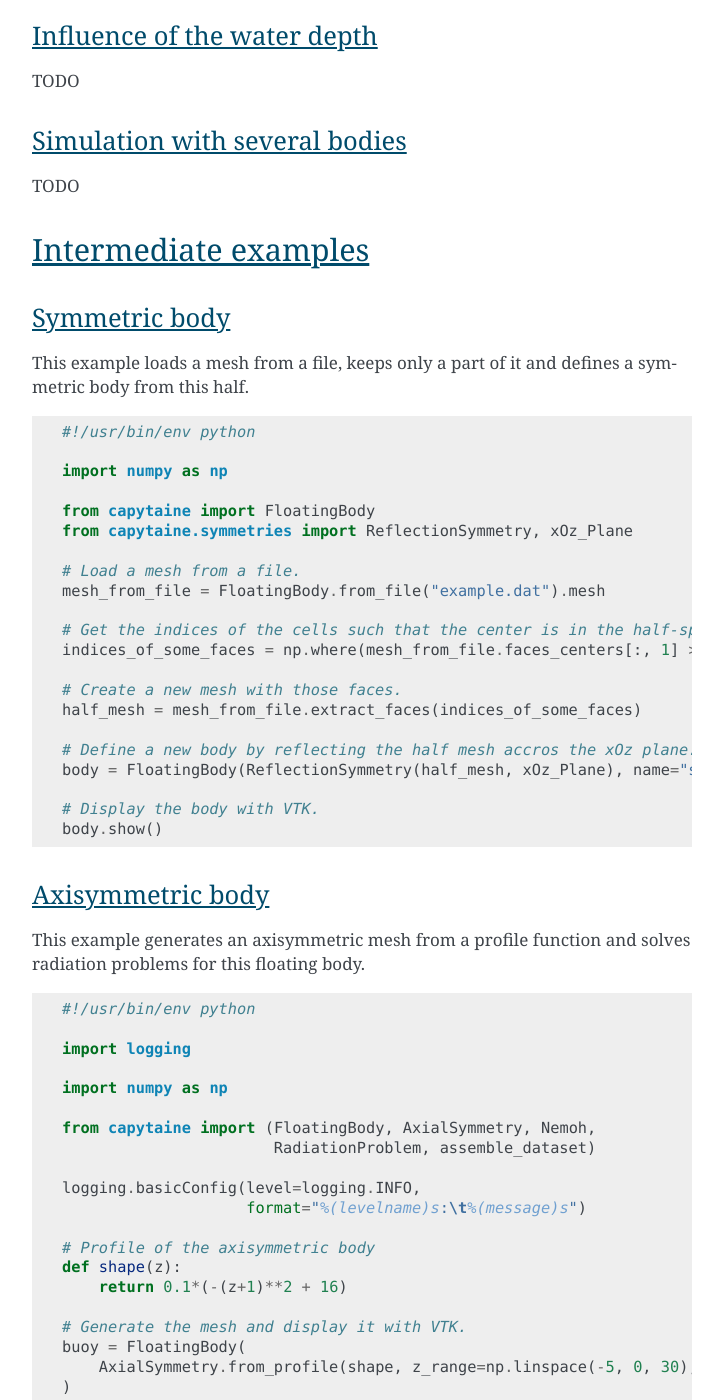
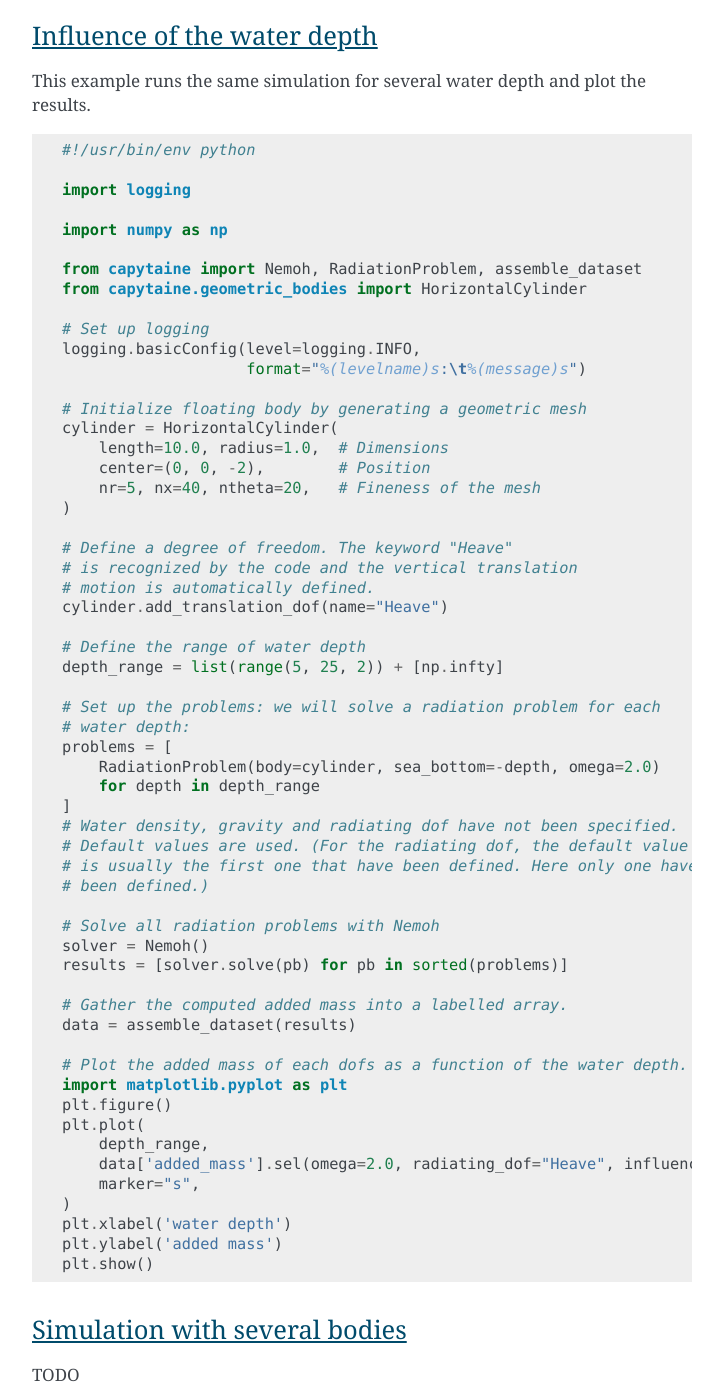
Before and after one commit to capytaine/capytaine, a Sphinx documentation site: the page built from docs/user_manual/cookbook.rst, in a window 1280 px wide and 1400 px high, scrolled down 3744 px. Shown: the whole window, without its empty margins (388-1111 px from the left). Built offline with Sphinx 7.4.7, drawn with Linux system fonts in a browser that asks for light colours.

Commit message:
Add example to cookbook.

```diff
--- a/docs/user_manual/cookbook.rst
+++ b/docs/user_manual/cookbook.rst
@@ -43,7 +43,10 @@ rigid-body degrees of freedom and then plots the added mass.
 Influence of the water depth
 ----------------------------
 
-TODO
+This example runs the same simulation for several water depth and plot the results.
+
+.. literalinclude:: examples/finite_depth_cylinder.py
+   :language: python
 
 Simulation with several bodies
 ------------------------------
--- /dev/null
+++ b/docs/user_manual/examples/finite_depth_cylinder.py
@@ -0,0 +1,57 @@
+#!/usr/bin/env python
+
+import logging
+
+import numpy as np
+
+from capytaine import Nemoh, RadiationProblem, assemble_dataset
+from capytaine.geometric_bodies import HorizontalCylinder
+
+# Set up logging
+logging.basicConfig(level=logging.INFO,
+                    format="%(levelname)s:\t%(message)s")
+
+# Initialize floating body by generating a geometric mesh
+cylinder = HorizontalCylinder(
+    length=10.0, radius=1.0,  # Dimensions
+    center=(0, 0, -2),        # Position
+    nr=5, nx=40, ntheta=20,   # Fineness of the mesh
+)
+
+# Define a degree of freedom. The keyword "Heave"
+# is recognized by the code and the vertical translation
+# motion is automatically defined.
+cylinder.add_translation_dof(name="Heave")
+
+# Define the range of water depth
+depth_range = list(range(5, 25, 2)) + [np.infty]
+
+# Set up the problems: we will solve a radiation problem for each
+# water depth:
+problems = [
+    RadiationProblem(body=cylinder, sea_bottom=-depth, omega=2.0)
+    for depth in depth_range
+]
+# Water density, gravity and radiating dof have not been specified.
+# Default values are used. (For the radiating dof, the default value
+# is usually the first one that have been defined. Here only one have
+# been defined.)
+
+# Solve all radiation problems with Nemoh
+solver = Nemoh()
+results = [solver.solve(pb) for pb in sorted(problems)]
+
+# Gather the computed added mass into a labelled array.
+data = assemble_dataset(results)
+
+# Plot the added mass of each dofs as a function of the water depth.
+import matplotlib.pyplot as plt
+plt.figure()
+plt.plot(
+    depth_range,
+    data['added_mass'].sel(omega=2.0, radiating_dof="Heave", influenced_dof="Heave"),
+    marker="s",
+)
+plt.xlabel('water depth')
+plt.ylabel('added mass')
+plt.show()
```
